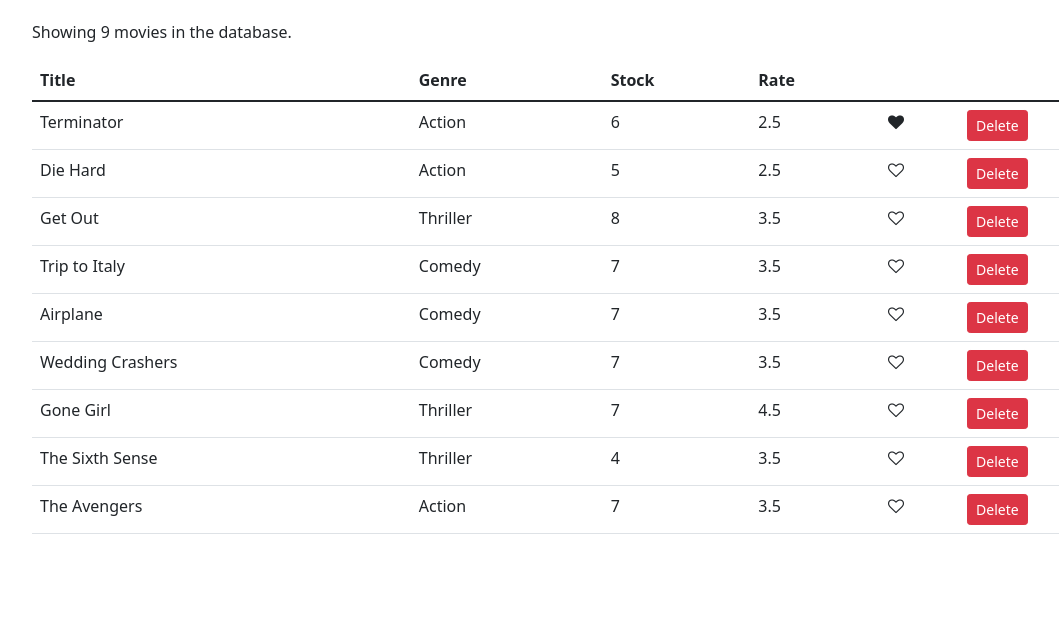
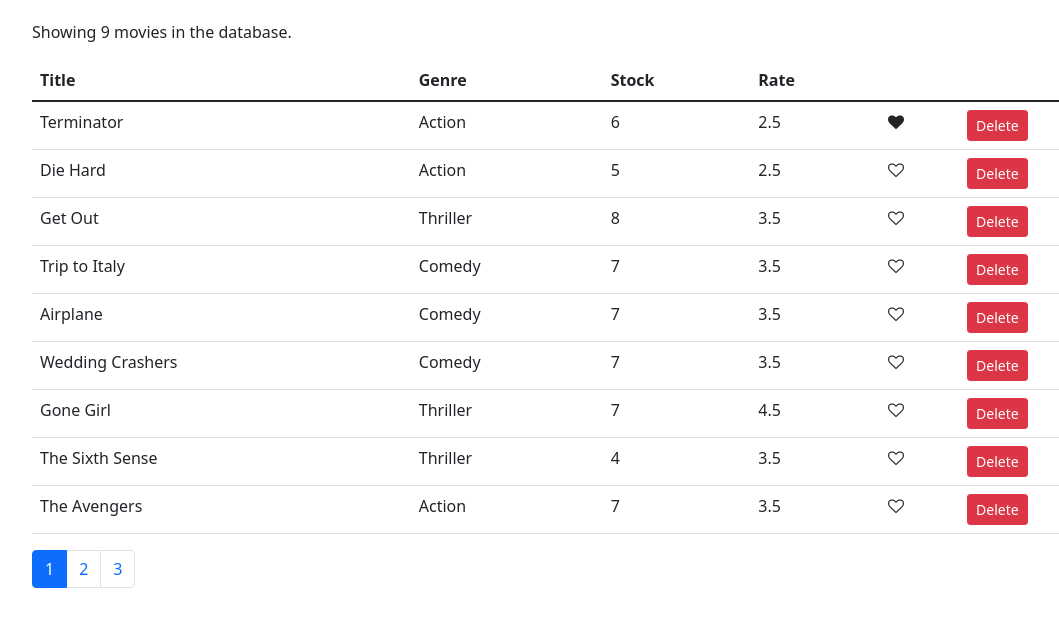
Before and after one commit to mborba1/vidly, a React (Create React App) app: page / in a window 1280 px wide. Shown: the top 626 px of the page, without its empty margins (50-1109 px from the left). Built offline with nearby package versions, Linux system fonts and the light colour scheme.

Commit message:
added pagination component

```diff
--- a/package.json
+++ b/package.json
@@ -9,6 +9,7 @@
     "bootstrap": "^5.1.3",
     "font-awesome": "^4.7.0",
     "immer": "^9.0.6",
+    "lodash": "^4.17.21",
     "react": "^17.0.2",
     "react-dom": "^17.0.2",
     "react-scripts": "4.0.3",
--- /dev/null
+++ b/src/components/common/pagination.jsx
@@ -0,0 +1,22 @@
+
+import React from 'react';
+import _ from 'lodash';
+
+const Pagination = (props) => {
+    const { itemsCount, pageSize, onPageChange, currentPage} = props;
+    console.log(currentPage)
+    const pagesCount = Math.ceil(itemsCount /pageSize);
+    if (pagesCount === 1) return null;
+    const pages = _.range(1, pagesCount + 1);
+
+    return <nav>
+        <ul className="pagination">
+            {pages.map(page => (
+                 <li key={page} className={ page === currentPage ? 'page-item active' : 'page-item'}>
+                     <a className="page-link" onClick={() => onPageChange(page)}>{page}</a></li>
+            ))}
+        </ul>
+    </nav>
+};
+
+export default Pagination;
--- a/src/components/movies.js
+++ b/src/components/movies.js
@@ -1,10 +1,13 @@
 import React, { Component } from 'react';
 import { getMovies } from '../services/fakeMovieService';
+import Pagination from './common/pagination';
 import Like from './common/like';
 
 class Movies extends Component {
     state = {
-        movies: getMovies()
+        movies: getMovies(),
+        currentPage: 1,
+        pageSize: 4
     };
 
     handleDelete = movie => {
@@ -23,10 +26,15 @@
         //set the state of movies
         this.setState({ movies });
 
+    };
+
+    handlePageChange = page => {
+        this.setState({ currentPage: page });
     }
 
     render(){
         const {length: count} = this.state.movies;
+        const { pageSize, currentPage } = this.state;
 
         if (count === 0) return <p>There are no movies in the databse.</p>
 
@@ -56,7 +64,12 @@
 
             </tbody>
             </table>
-
+            <Pagination
+               itemsCount={count}
+               pageSize={pageSize}
+               onPageChange={this.handlePageChange}
+               currentPage={currentPage}
+               />
             </React.Fragment>
 
 
```
Also changed, not shown: 1 other file (tests, documents, lock files or other folders).
